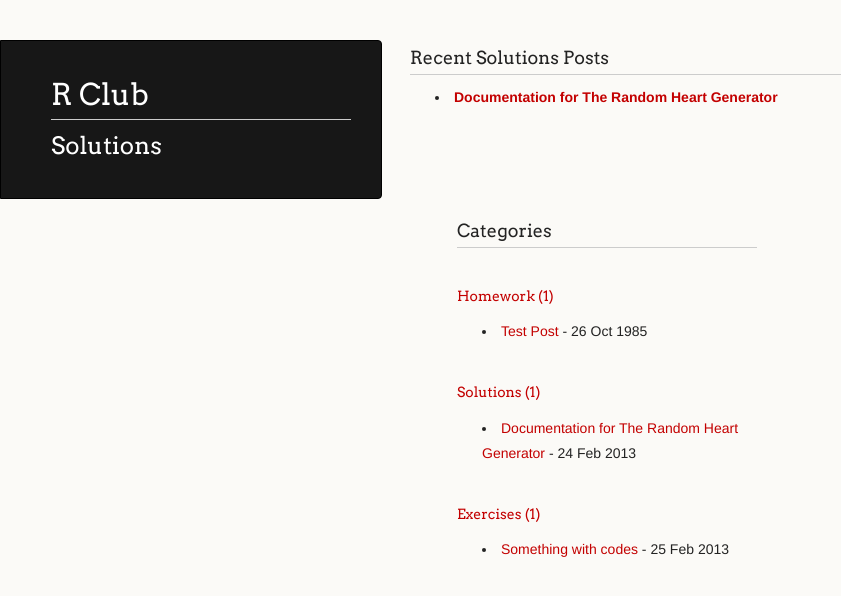
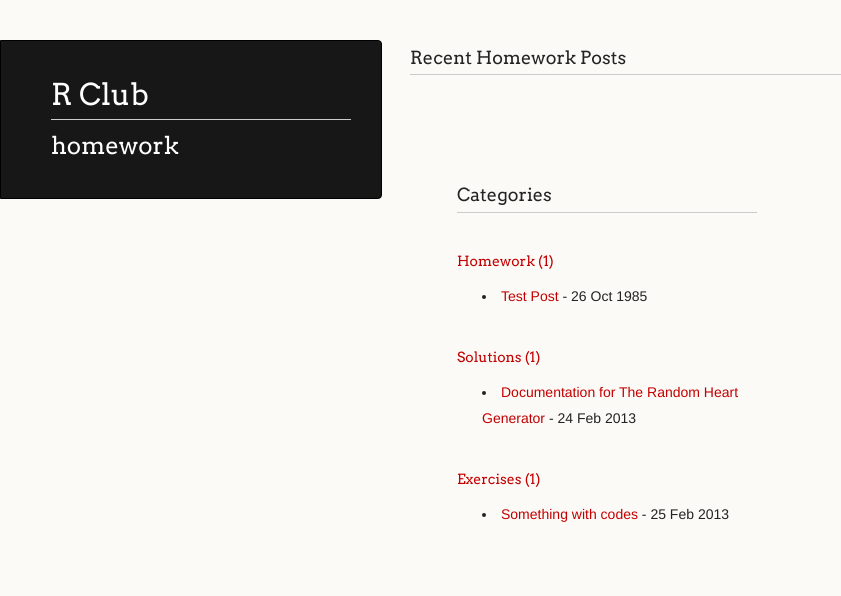
Before and after one commit to mfcovington/gh-pages-test, a Jekyll site: the page built from homework.html, in a window 1280 px wide. Shown: the top 596 px of the page, without its empty margins (0-841 px from the left). Built offline with Jekyll 4.4.1, drawn with Linux system fonts in a browser that asks for light colours; Markdown is read by kramdown in place of the engine named in the settings.

Commit message:
fingers crossed...

```diff
--- a/_layouts/categories.html
+++ b/_layouts/categories.html
@@ -19,4 +19,3 @@ layout: default
   {% endfor %}
 </ul>
 </div>
-</div>
--- a/categories/solutions/index.html
+++ b/homework.html
@@ -1,4 +1,4 @@
 ---
 layout: categories
-title: Solutions
+title: homework
 ---
--- a/exercises.html
+++ b/resources.html
@@ -1,4 +1,4 @@
 ---
 layout: categories
-title: Exercises
+title: resources
 ---
--- a/categories/homework/index.html
+++ b/solutions.html
@@ -1,4 +1,4 @@
 ---
 layout: categories
-title: Homework
+title: solutions
 ---
```
Also changed, not shown: other parts of _layouts/categories.html (+2 -2 lines), categories/exercises/index.html (deleted, +0 -20 lines). Lines whose indentation alone changed are shown as unchanged.
